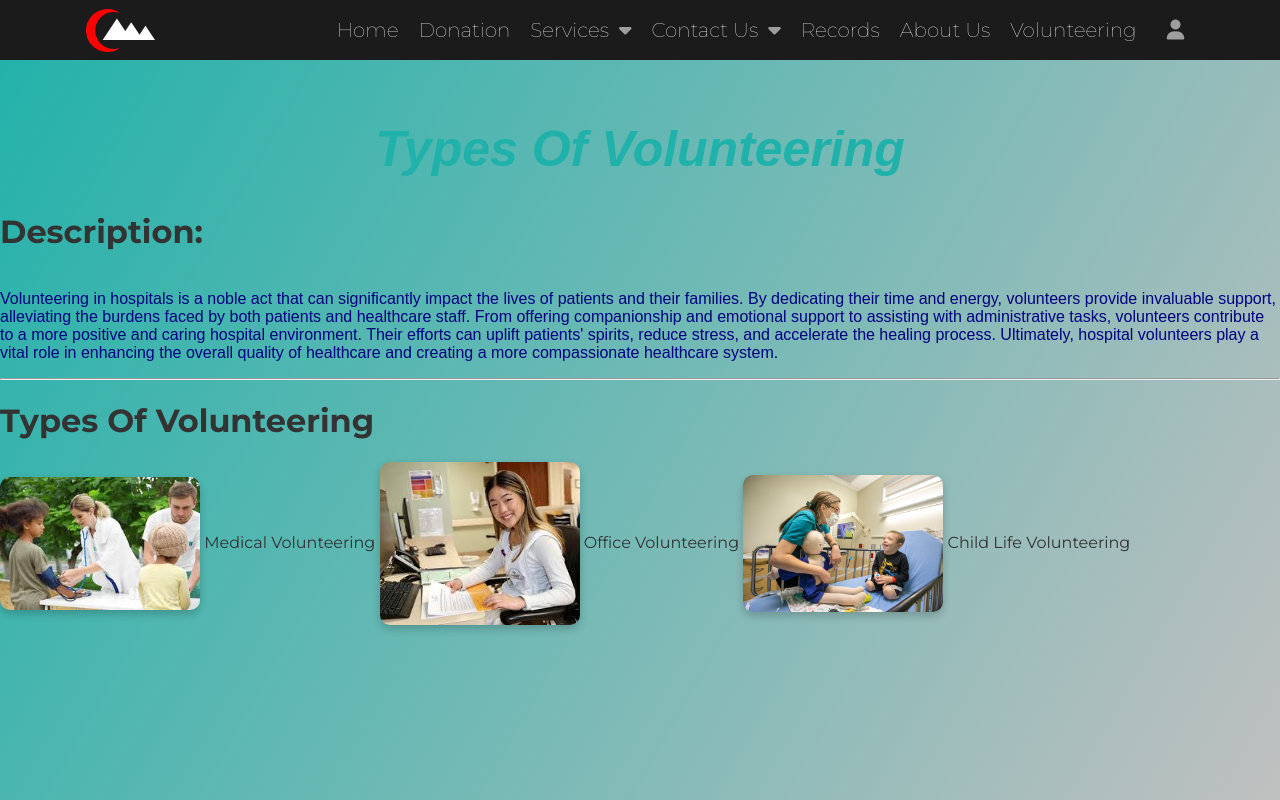
After one commit to EyadMohamed919/Al-Haram-Specialized-Hospital, a PHP site: page /Volunteering/Volunteering-Homepage.php in a window 1280 px wide. The commit adds this page. Run offline with PHP 8.4, Linux system fonts and the light colour scheme; some libraries are stand-ins or nearby versions.

Commit message:
wrote an example of how migration
gave an example on how migration into php and organization should look like

```diff
--- /dev/null
+++ b/Volunteering/Volunteering-Homepage.php
@@ -0,0 +1,45 @@
+<!DOCTYPE html>
+<html lang="en">
+    <head>
+        <link rel="stylesheet" href="../CSS Sheets/HomePageStyle.css">
+        <meta charset='utf-8'>
+        <meta http-equiv='X-UA-Compatible' content='IE=edge'>
+        <meta name='viewport' content='width=device-width, initial-scale=1'>
+        <link rel="icon" type="image/x-icon" href="../CSS Sheets/Images/AboutUsImages/favicon.svg">
+        <title>Types Of Volunteering</title>
+        <link rel="stylesheet" href="../CSS Sheets/FormStyle1.css">
+        <link rel="preconnect" href="https://fonts.gstatic.com" crossorigin>
+        <link href="https://fonts.googleapis.com/css2?family=Josefin+Sans:ital,wght@0,100..700;1,100..700&family=Montserrat:ital,wght@0,100..900;1,100..900&display=swap" rel="stylesheet">
+        <script src="https://kit.fontawesome.com/c19e8a164c.js" crossorigin="anonymous"></script>
+        <link rel="stylesheet" href="../CSS Sheets/aboutNavStyle.css">
+        <h1 id="title" style="font-family: Arial; font-size: 50px; text-align: center; color: lightseagreen;">Types Of Volunteering</h1>
+    </head>
+    <body>
+        <?php
+            include_once '../repeated.php';
+            navBar();
+        ?>
+        <h1><b>Description:</b></h1>
+        <p>
+        <br>Volunteering in hospitals is a noble act that can significantly impact the lives of patients and their families.
+            By dedicating their time and energy, volunteers provide invaluable support,
+            alleviating the burdens faced by both patients and healthcare staff.
+            From offering companionship and emotional support to assisting with administrative tasks,
+            volunteers contribute to a more positive and caring hospital environment.
+            Their efforts can uplift patients' spirits, reduce stress, and accelerate the healing process. Ultimately,
+            hospital volunteers play a vital role in enhancing the overall quality of healthcare and creating a more compassionate healthcare system.</p><hr>
+             <h1>Types Of Volunteering</h1>
+             <a href="volunteeringUserSide/Medical Volunteering.html" target="_blank"></a>
+             <a href="volunteeringUserSide/Medical Volunteering.html" class="button-link">
+             <img src="../CSS Sheets/Images/Volunteering/Medical Volunteer.jpg" width="200" height="200" alt="Icon" class="button-image" align="center"></a>
+             <label for="myButton">Medical Volunteering</label>
+             <a href="volunteeringUserSide/Office Volunteering.html" target="_blank"></a>
+             <a href="volunteeringUserSide/Office Volunteering.html" class="button-link">
+             <img src="../CSS Sheets/Images/Volunteering/Office Volunteer.jpg" width="200" height="200" alt="Icon" class="button-image" align="center"></a>
+             <label for="myButton">Office Volunteering</label>
+             <a href="volunteeringUserSide/Child Life Volunteering.html" target="_blank"></a>
+             <a href="volunteeringUserSide/Child Life Volunteering.html" class="button-link">
+             <img src="../CSS Sheets/Images/Volunteering/Child Life Volunteer.jpg" width="200" height="200" alt="Icon" class="button-image" align="center"></a>
+             <label for="myButton">Child Life Volunteering</label>
+    </body>
+</html>
--- a/repeated.php
+++ b/repeated.php
@@ -34,7 +34,7 @@ function navBar()
                 </div>
                 <a class='nav-links' href='../recordPage.html'>Records</a>
                 <a class='nav-links' href='../aboutPageMain.html'>About Us</a>
-                <a class='nav-links' href='../Volunteering/volunteeringUserSide/Volunteering-Homepage.html'>Volunteering</a>
+                <a class='nav-links' href='../Volunteering/Volunteering-Homepage.php'>Volunteering</a>
                 <a href='../Login.html' class='nav-links'><i class='fa-solid fa-user'></i></a>
             </div>
         </nav>";
```
Also changed, not shown: Volunteering/volunteeringUserSide/Volunteering-Homepage.html (deleted, +0 -77 lines).
